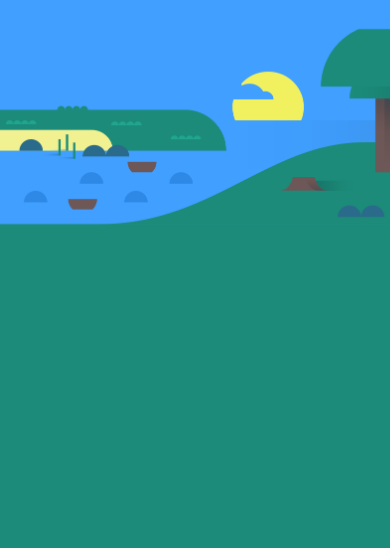
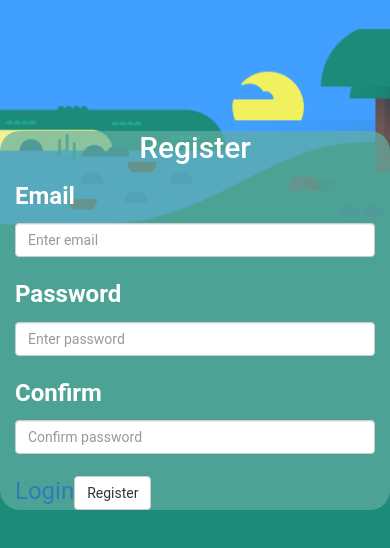
Before and after one commit to HoDuongNhatDuy/cnm_kcoin_frontend, a React (Create React App) app: page /register in a window 390 px wide. Shown: the top 548 px of the page. Built offline with nearby package versions, Linux system fonts and the light colour scheme.

Commit message:
auth mock

```diff
--- a/src/App.js
+++ b/src/App.js
@@ -1,10 +1,12 @@
 import React, { Component } from 'react';
 import './App.css';
 import {BrowserRouter, Route} from "react-router-dom";
-import Dashboard from "./dashboard/Dashboard";
 import {createStore, compose} from 'redux'
 import {Provider} from 'react-redux'
 import Reducer from './Reducer'
+import Dashboard from "./dashboard/Dashboard";
+import Login from "./login/Login";
+import Register from "./register/Register";
 
 const store = createStore(Reducer, compose(
     window.devToolsExtension ? window.devToolsExtension() : f => f
@@ -19,6 +21,8 @@ class App extends Component {
                   <BrowserRouter>
                       <div>
                           <Route exact path="/" component={Dashboard}></Route>
+                          <Route exact path="/login" component={Login}></Route>
+                          <Route exact path="/register" component={Register}></Route>
                       </div>
                   </BrowserRouter>
               </div>
--- a/src/balance/Balance.js
+++ b/src/balance/Balance.js
@@ -1,5 +1,4 @@
 import React, {Component} from 'react';
-import {BrowserRouter, Route} from "react-router-dom";
 import {connect} from 'react-redux'
 import './Balance.css';
 
--- a/src/dashboard/Dashboard.js
+++ b/src/dashboard/Dashboard.js
@@ -1,5 +1,4 @@
 import React, {Component} from 'react';
-import {BrowserRouter, Route} from "react-router-dom";
 import {connect} from 'react-redux'
 import Header from "../header/Header";
 import Balance from "../balance/Balance";
--- a/src/header/Header.js
+++ b/src/header/Header.js
@@ -1,6 +1,6 @@
 import React, {Component} from 'react';
-import {BrowserRouter, Route} from "react-router-dom";
 import {connect} from 'react-redux'
+import { browserHistory } from 'react-router-dom'
 import './Header.css';
 
 class Header extends Component {
@@ -12,7 +12,7 @@ class Header extends Component {
                 <div className="col-sm-3 text-center pointer button">
                     <span className="glyphicon glyphicon-plus-sign"></span> New Transaction
                 </div>
-                <div className="col-sm-2 text-right pointer button"> <span className="glyphicon glyphicon-log-out"></span> Logout</div>
+                <div className="col-sm-2 text-right pointer button" onClick={() => this.logout()}> <span className="glyphicon glyphicon-log-out"></span> Logout</div>
             </div>
         )
     }
@@ -29,6 +29,12 @@ class Header extends Component {
         }
     }
 
+    logout() {
+        // browserHistory.push('login');
+        this.context.router.push('/login');
+        // this.props.history.push('/login');
+    }
+
     render() {
         return (
             <div className="Header">
--- /dev/null
+++ b/src/login/Login.css
@@ -0,0 +1,9 @@
+.Login {
+    position: relative;
+    top: 100px;
+}
+
+.login-form {
+    background: rgba(97, 174, 161, 0.7);
+    border-radius: 20px;
+}
--- /dev/null
+++ b/src/login/Login.js
@@ -0,0 +1,47 @@
+import React, {Component} from 'react';
+import {NavLink} from "react-router-dom";
+import {connect} from 'react-redux'
+import './Login.css';
+
+class Login extends Component {
+
+    login() {
+        this.props.history.push('/');
+    }
+
+    render() {
+        return (
+            <div className="Login">
+                <div className="col-sm-3"></div>
+                <div className="login-form form-horizontal col-sm-6">
+                    <h2 className="text-center">Login</h2>
+                    <div className="form-group">
+                        <label className="control-label col-sm-3" htmlFor="email">Email</label>
+                        <div className="col-sm-8">
+                            <input type="email" className="form-control" id="email" placeholder="Enter email"/>
+                        </div>
+                    </div>
+                    <div className="form-group">
+                        <label className="control-label col-sm-3" htmlFor="pwd">Password</label>
+                        <div className="col-sm-8">
+                            <input type="password" className="form-control" id="pwd" placeholder="Enter password"/>
+                        </div>
+                    </div>
+
+                    <div className="form-group">
+                        <div className="col-sm-offset-5 col-sm-1">
+                            <NavLink to="/register">Register</NavLink>
+                            <button type="button" onClick={() => this.login()} className="btn btn-default">Login</button>
+                        </div>
+                    </div>
+                </div>
+            </div>
+        );
+    }
+}
+
+Login = connect(function (state) {
+    return {...state}
+})(Login);
+
+export default Login;
--- /dev/null
+++ b/src/register/Register.css
@@ -0,0 +1,9 @@
+.Register {
+    position: relative;
+    top: 100px;
+}
+
+.register-form {
+    background: rgba(97, 174, 161, 0.7);
+    border-radius: 20px;
+}
--- /dev/null
+++ b/src/register/Register.js
@@ -0,0 +1,53 @@
+import React, {Component} from 'react';
+import {connect} from 'react-redux'
+import {NavLink} from "react-router-dom";
+import './Register.css';
+
+class Register extends Component {
+
+    register() {
+        this.props.history.push('/');
+    }
+
+    render() {
+        return (
+            <div className="Register">
+                <div className="col-sm-3"></div>
+                <div className="register-form form-horizontal col-sm-6">
+                    <h2 className="text-center">Register</h2>
+                    <div className="form-group">
+                        <label className="control-label col-sm-3" htmlFor="email">Email</label>
+                        <div className="col-sm-8">
+                            <input type="email" className="form-control" id="email" placeholder="Enter email"/>
+                        </div>
+                    </div>
+                    <div className="form-group">
+                        <label className="control-label col-sm-3" htmlFor="pwd">Password</label>
+                        <div className="col-sm-8">
+                            <input type="password" className="form-control" id="pwd" placeholder="Enter password"/>
+                        </div>
+                    </div>
+                    <div className="form-group">
+                        <label className="control-label col-sm-3" htmlFor="confirm">Confirm</label>
+                        <div className="col-sm-8">
+                            <input type="password" className="form-control" id="confirm" placeholder="Confirm password"/>
+                        </div>
+                    </div>
+
+                    <div className="form-group">
+                        <div className="col-sm-offset-5 col-sm-1">
+                            <NavLink to="/login">Login</NavLink>
+                            <button type="button" onClick={() => this.register()} className="btn btn-default">Register</button>
+                        </div>
+                    </div>
+                </div>
+            </div>
+        );
+    }
+}
+
+Register = connect(function (state) {
+    return {...state}
+})(Register);
+
+export default Register;
--- a/src/transactions/Transactions.js
+++ b/src/transactions/Transactions.js
@@ -1,5 +1,4 @@
 import React, {Component} from 'react';
-import {BrowserRouter, Route} from "react-router-dom";
 import {connect} from 'react-redux'
 import './Transactions.css';
 
```
